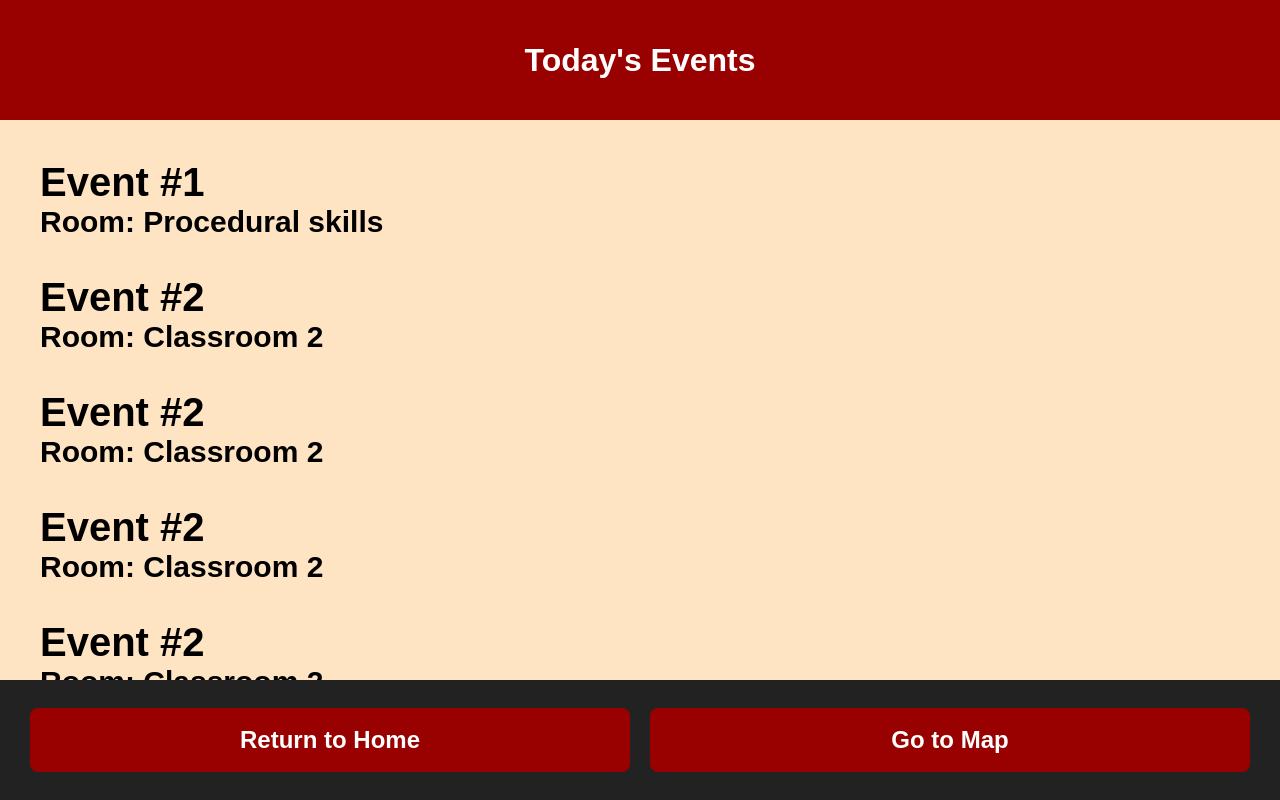
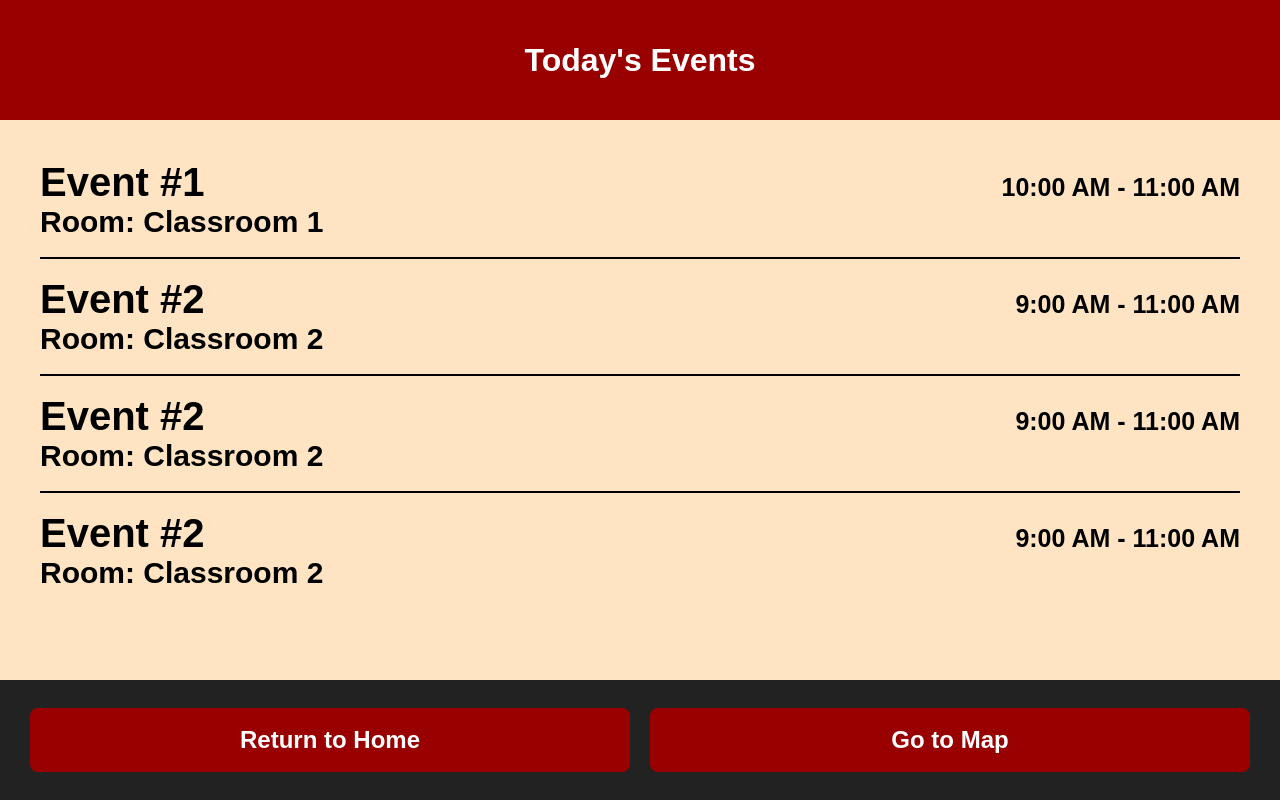
Before and after one commit to LoganJeong0/CSC-Kiosk-Site, a plain HTML site: page events.html in a window 1280 px wide. Drawn offline with Linux system fonts and the light colour scheme.

Commit message:
Events and buttons

```diff
--- a/events.css
+++ b/events.css
@@ -15,8 +15,29 @@ html, body {
     font-family: sans-serif;
 }
 
+h2 {
+  font-size: 40px;
+  display: flex;
+  justify-content: space-between;
+  align-items: baseline;
+}
+
+h2 span {
+  font-size: 30px;     /* the time on the right */
+}
+
+p {
+  font-size: 30px;
+  font-weight: bold;   /* replaces the <b> tags */
+}
+
+hr{
+  border: none;
+  border-top: 2px solid black;
+}
 /* The exact 9:16 Canvas Box */
 .events-container {
+
     width: 100vw;
     height: 100vh;
     display: flex;
--- a/events.html
+++ b/events.html
@@ -18,85 +18,61 @@
 
         <div class="scroll-box">
             <div class="events-subcontainer">
-                <h2 style="font-size: 40px;"><b>Event #1</b></h2>
-                <p style="font-size: 30px;"> <b>Room: Procedural skills</b></p>
+
+                <!-- EVENTS START HERE---------------------------------------------------------------------------------------------- -->
+                <h2>                                                     <!--CHANGE "Event #1", "10:00 AM - 11:00 AM" AND "Room" TO CHANGE TEXT-->
+                <b>Event #1</b>
+                <span style="font-size: 25px;">10:00 AM - 11:00 AM</span>
+                </h2>
+                <p style="font-size: 30px;"> <b>Room: Classroom 1</b></p>
                 <br>
+                <hr>
                 <br>
-                <h2 style="font-size: 40px;"><b>Event #2</b></h2>
+
+                <h2>
+                <b>Event #2</b>
+                <span style="font-size: 25px;">9:00 AM - 11:00 AM</span>
+                </h2>
                 <p style="font-size: 30px;"> <b>Room: Classroom 2</b></p>
                 <br>
+                <hr>
                 <br>
-                <h2 style="font-size: 40px;"><b>Event #2</b></h2>
+
+                <h2>
+                <b>Event #2</b>
+                <span style="font-size: 25px;">9:00 AM - 11:00 AM</span>
+                </h2>
                 <p style="font-size: 30px;"> <b>Room: Classroom 2</b></p>
                 <br>
+                <hr>
                 <br>
-                <h2 style="font-size: 40px;"><b>Event #2</b></h2>
-                <p style="font-size: 30px;"> <b>Room: Classroom 2</b></p>
-                <br>
-                <br>
-                <h2 style="font-size: 40px;"><b>Event #2</b></h2>
-                <p style="font-size: 30px;"> <b>Room: Classroom 2</b></p>
-                <br>
-                <br>
-                <h2 style="font-size: 40px;"><b>Event #2</b></h2>
-                <p style="font-size: 30px;"> <b>Room: Classroom 2</b></p>
-                <br>
-                <br>
-                <h2 style="font-size: 40px;"><b>Event #2</b></h2>
-                <p style="font-size: 30px;"> <b>Room: Classroom 2</b></p>
-                <br>
-                <br>
-                <h2 style="font-size: 40px;"><b>Event #2</b></h2>
-                <p style="font-size: 30px;"> <b>Room: Classroom 2</b></p>
-                <br>
-                <br>
-                <h2 style="font-size: 40px;"><b>Event #2</b></h2>
-                <p style="font-size: 30px;"> <b>Room: Classroom 2</b></p>
-                <br>
-                <br>
-                <h2 style="font-size: 40px;"><b>Event #2</b></h2>
-                <p style="font-size: 30px;"> <b>Room: Classroom 2</b></p>
-                <br>
-                <br>
-                <h2 style="font-size: 40px;"><b>Event #2</b></h2>
+
+                <h2>
+                <b>Event #2</b>
+                <span style="font-size: 25px;">9:00 AM - 11:00 AM</span>
+                </h2>
                 <p style="font-size: 30px;"> <b>Room: Classroom 2</b></p>
 
-                <br>
-                <br>
-                <h2 style="font-size: 40px;"><b>Event #2</b></h2>
-                <p style="font-size: 30px;"> <b>Room: Classroom 2</b></p>
 
-                <br>
-                <br>
-                <h2 style="font-size: 40px;"><b>Event #2</b></h2>
-                <p style="font-size: 30px;"> <b>Room: Classroom 2</b></p>
-                <br>
-                <br>
-                <h2 style="font-size: 40px;"><b>Event #2</b></h2>
-                <p style="font-size: 30px;"> <b>Room: Classroom 2</b></p>
-                <br>
-                <br>
-                <h2 style="font-size: 40px;"><b>Event #2</b></h2>
-                <p style="font-size: 30px;"> <b>Room: Classroom 2</b></p>
-                <br>
-                <br>
-                <h2 style="font-size: 40px;"><b>Event #2</b></h2>
-                <p style="font-size: 30px;"> <b>Room: Classroom 2</b></p>
-                <br>
-                <br>
-                <h2 style="font-size: 40px;"><b>Event #2</b></h2>
-                <p style="font-size: 30px;"> <b>Room: Classroom 2</b></p>
 
-                <br>
-                <br>
-                <h2 style="font-size: 40px;"><b>Event #2</b></h2>
-                <p style="font-size: 30px;"> <b>Room: Classroom 2</b></p>
 
-                <br>
-                <br>
-                <h2 style="font-size: 40px;"><b>Event #2</b></h2>
-                <p style="font-size: 30px;"> <b>Room: Classroom 2</b></p>
+                <!-- YOU CAN COPY PASTE THE 5 (grayed out) LINES BELOW AND HIT ctrl + / TO UNCOMMENT THE CODE TO ADD MORE EVENTS. INLCLUDE <br>; <hr>; <br> (last 3 lines at the bottom) IF ItS THE LAST ENTRY  -->
 
+                <!-- <h2>
+                <b>[FILL NAME HERE]</b>
+                <span style="font-size: 25px;">[FILL TIME HERE]}</span>
+                </h2>
+                <p style="font-size: 30px;"> <b>[FILL ROOM HERE]</b></p> -->
+
+
+
+                <!-- ADD THIS TO THE BOTTOM TO CREATE THE DIVIDER BETWEEN ENTRIES-->
+
+                <!-- <br>
+                <hr>
+                <br> -->
+
+                <!-- EVENTS END HERE---------------------------------------------------------------------------------------------- -->
 
             </div>
         </div>
```
Also changed, not shown: main.css (+25 -12 lines), main.html (+6 -4 lines).
